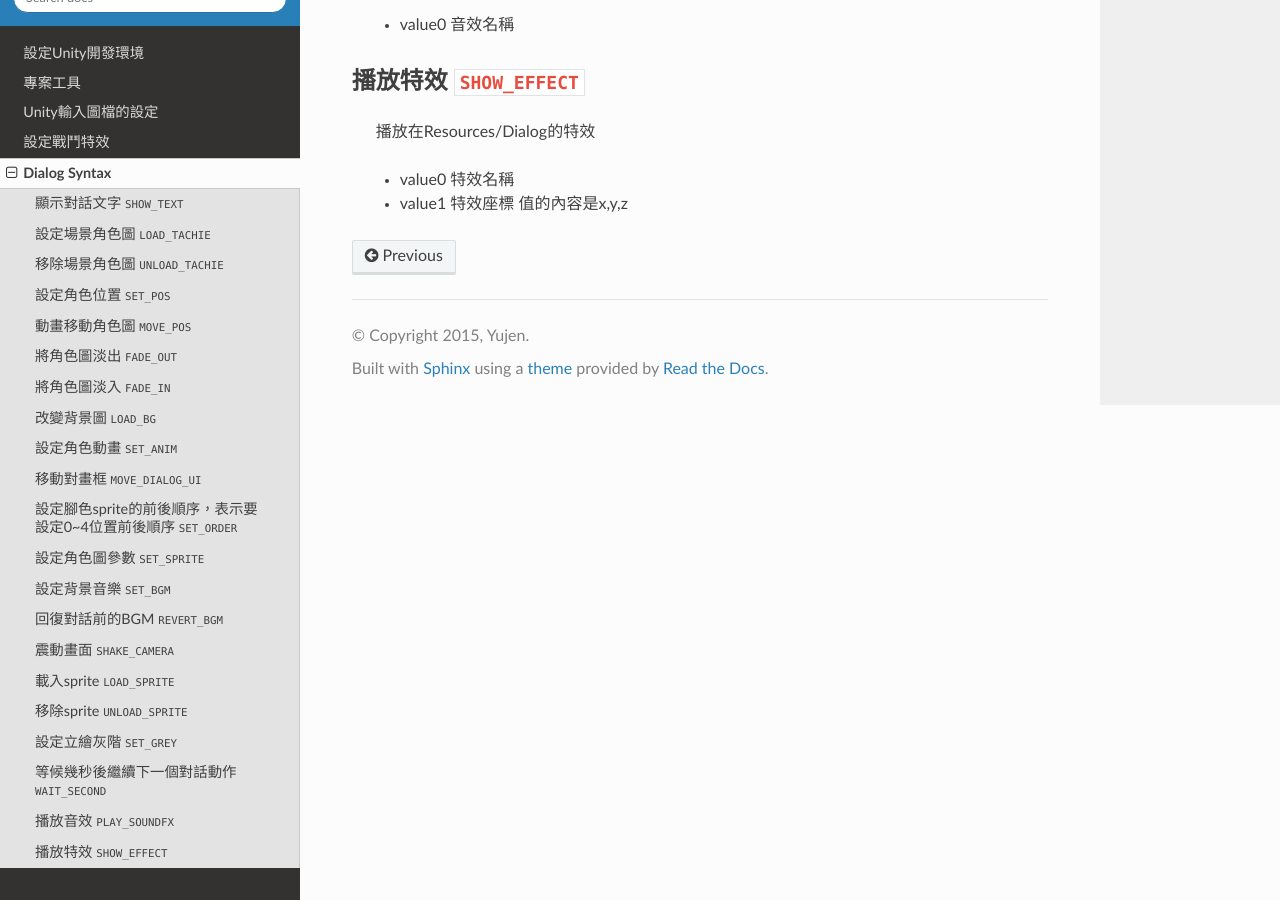
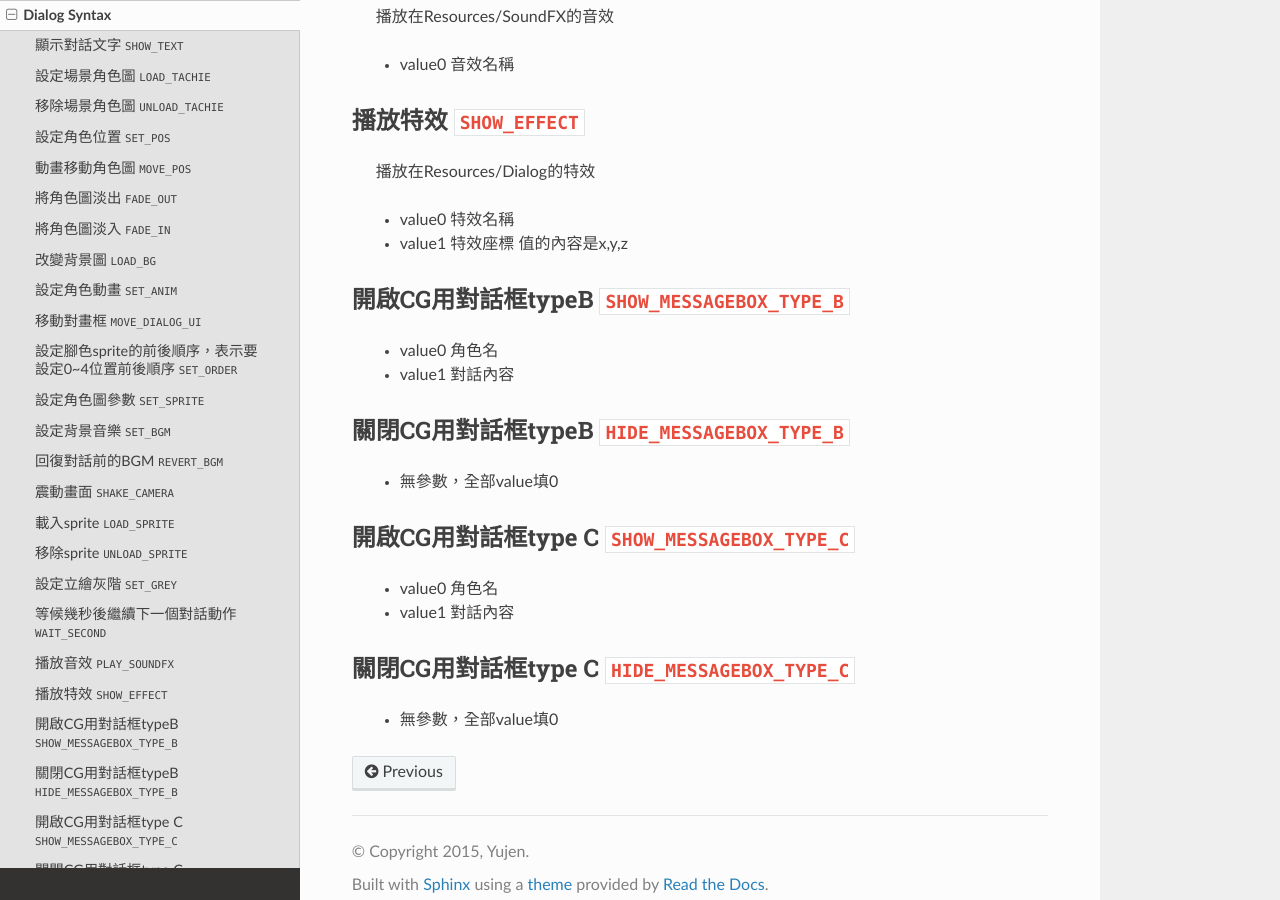
Before and after one commit to yujen/Senia-DevDoc, a Sphinx documentation site: the page built from docs/dialog-syntax.rst, in a window 1280 px wide and 900 px high, scrolled down 4008 px. Built offline with Sphinx 7.4.7 and the Read the Docs theme 2.0.0, drawn with Linux system fonts in a browser that asks for light colours; some of the changed text lies outside the part shown.

Commit message:
新增開啟關閉CG對話框文件

```diff
--- a/docs/dialog-syntax.rst
+++ b/docs/dialog-syntax.rst
@@ -34,7 +34,8 @@ LibreOffice開啟csv的設定
 ----------------------------------------
 
    * value0~value4都可以使用，所以場景中最多可以顯示5個角色
-    值的內容是sprite的名稱，例如sprite_senia, sprite_elf
+
+     值的內容是sprite的名稱，例如sprite_senia, sprite_elf
 
 
 移除場景角色圖 ``UNLOAD_TACHIE``
@@ -47,7 +48,8 @@ LibreOffice開啟csv的設定
 ----------------------------------------
 
    * value0~value4都可以使用，表示要設定0~4的位置
-    值的內容是x,y，例如0,0會把圖移到原點
+
+     值的內容是x,y，例如0,0會把圖移到原點
 
 
 動畫移動角色圖 ``MOVE_POS``
@@ -62,14 +64,16 @@ LibreOffice開啟csv的設定
 ----------------------------------------
 
    * value0~value4都可以使用，表示要設定0~4的位置
-    值的內容是淡出時間，例如0.5秒
+
+     值的內容是淡出時間，例如0.5秒
 
 
 將角色圖淡入 ``FADE_IN``
 ----------------------------------------
 
    * value0~value4都可以使用，表示要設定0~4的位置
-    值的內容是淡入時間，例如0.5秒
+
+     值的內容是淡入時間，例如0.5秒
 
 
 改變背景圖 ``LOAD_BG``
@@ -161,7 +165,8 @@ LibreOffice開啟csv的設定
 ----------------------------------------
 
    * value0~value4 設定0~4立繪的灰階，值是0.001~1
-    用0的話代表無效，所以使用接近0的值表示黑色
+
+     用0的話代表無效，所以使用接近0的值表示黑色
 
 
 等候幾秒後繼續下一個對話動作 ``WAIT_SECOND``
@@ -185,3 +190,27 @@ LibreOffice開啟csv的設定
 
    * value0 特效名稱
    * value1 特效座標 值的內容是x,y,z
+
+
+開啟CG用對話框typeB ``SHOW_MESSAGEBOX_TYPE_B``
+------------------------------------------------------------
+
+   * value0 角色名
+   * value1 對話內容
+
+關閉CG用對話框typeB ``HIDE_MESSAGEBOX_TYPE_B``
+------------------------------------------------------------
+
+   * 無參數，全部value填0
+
+
+開啟CG用對話框type C ``SHOW_MESSAGEBOX_TYPE_C``
+------------------------------------------------------------
+
+   * value0 角色名
+   * value1 對話內容
+
+關閉CG用對話框type C ``HIDE_MESSAGEBOX_TYPE_C``
+------------------------------------------------------------
+
+   * 無參數，全部value填0
```
Also changed, not shown: other parts of docs/dialog-syntax.rst (+1 -1 lines).
